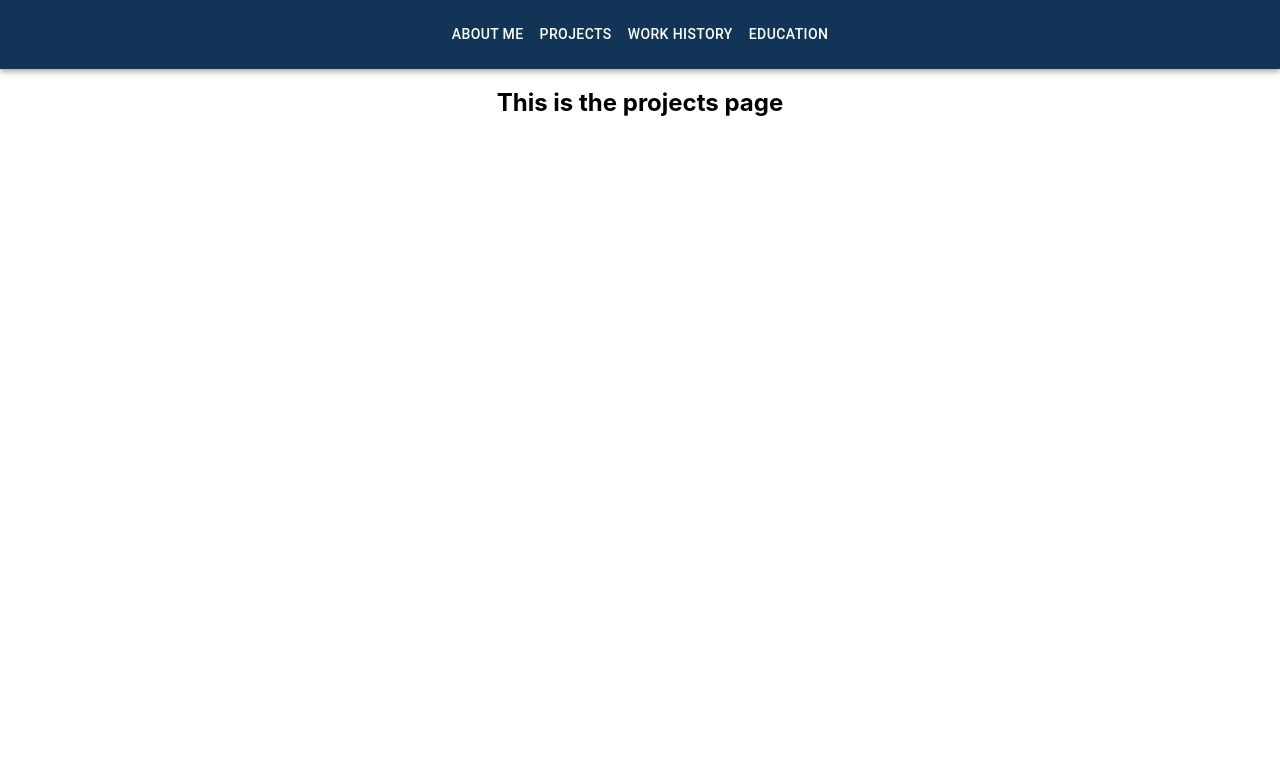
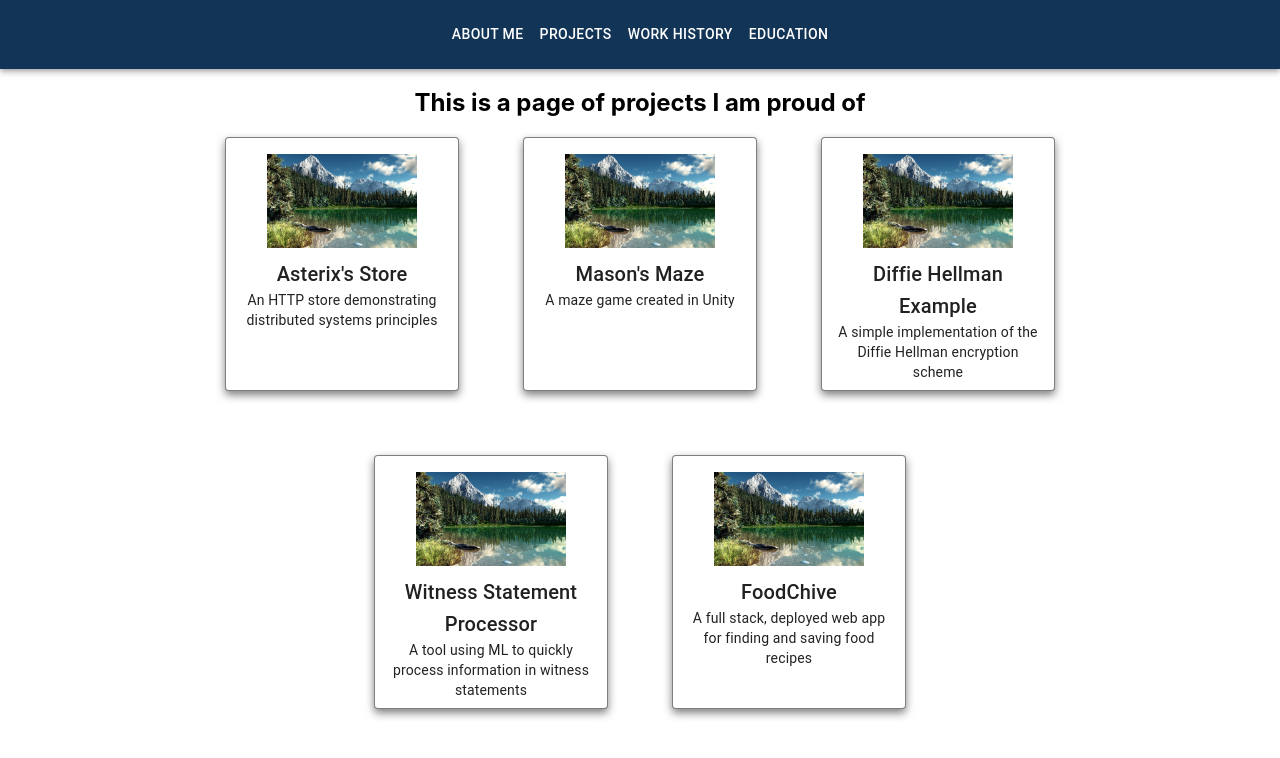
Before and after one commit to estevens2319/estevens2319.github.io, a React (Create React App) app in the folder eric_website/: page /Projects in a window 1280 px wide. Shown: the top 758 px of the page. Built offline with nearby package versions, Linux system fonts and the light colour scheme; the HTML template or start-up script is replaced by a standard one.

Commit message:
Added projects page with options

```diff
--- a/eric_website/src/App.js
+++ b/eric_website/src/App.js
@@ -5,6 +5,11 @@ import Projects from './projects'
 import Home from './home'
 import Work from './work'
 import Education from './education'
+import Masonsmaze from './masonsmaze';
+import Asterix from './asterix';
+import DiffieHellman from './diffiehellman';
+import WitnessStatementProcessor from './witnessstatements';
+import FoodChive from './foodchive';
 function App() {
   return (
 
@@ -14,6 +19,11 @@ function App() {
           <ResponsiveAppBar />
           <Routes>
             <Route path="/" element={<Home />} />
+            <Route path="/Projects/Masonsmaze" element={<Masonsmaze />} />
+            <Route path="/Projects/Asterix" element={<Asterix />} />
+            <Route path="/Projects/FoodChive" element={<FoodChive />} />
+            <Route path="/Projects/DiffieHellman" element={<DiffieHellman />} />
+            <Route path="/Projects/WitnessStatementProcessor" element={<WitnessStatementProcessor />} />
             <Route path="/Projects" element={<Projects />} />
             <Route path="/Work" element={<Work />} />
             <Route path="/Education" element={<Education />} />
--- a/eric_website/src/ResponsiveAppBar.js
+++ b/eric_website/src/ResponsiveAppBar.js
@@ -11,7 +11,7 @@ const ResponsiveAppBar = () => {
 
     const navigate = useNavigate();
 
-    const SendMessage = (page) => {
+    const buttonClicked = (page) => {
         let path = '';
         switch (page) {
             case 'Projects':
@@ -43,7 +43,7 @@ const ResponsiveAppBar = () => {
                         {pages.map((page) => (
                             <Button
                                 key={page}
-                                onClick={() => SendMessage(page)}
+                                onClick={() => buttonClicked(page)}
                                 sx={{ my: 2, color: 'white', display: 'block' }}
                             >
                                 {page}
--- /dev/null
+++ b/eric_website/src/asterix.js
@@ -0,0 +1,11 @@
+import './App.css';
+
+function Asterix() {
+    return (
+        <div className="Asterix">
+            <h2>This is the Asterix page</h2>
+        </div>
+    );
+}
+
+export default Asterix;
--- /dev/null
+++ b/eric_website/src/diffiehellman.js
@@ -0,0 +1,11 @@
+import './App.css';
+
+function DiffieHellman() {
+    return (
+        <div className="DiffieHellman">
+            <h2>This is the Diffie Hellman page</h2>
+        </div>
+    );
+}
+
+export default DiffieHellman;
--- /dev/null
+++ b/eric_website/src/foodchive.js
@@ -0,0 +1,11 @@
+import './App.css';
+
+function FoodChive() {
+    return (
+        <div className="FoodChive">
+            <h2>This is the FoodChive page</h2>
+        </div>
+    );
+}
+
+export default FoodChive;
--- /dev/null
+++ b/eric_website/src/masonsmaze.js
@@ -0,0 +1,11 @@
+import './App.css';
+
+function Masonsmaze() {
+    return (
+        <div className="Masonsmaze">
+            <h2>This is the Mason's Maze page</h2>
+        </div>
+    );
+}
+
+export default Masonsmaze;
--- /dev/null
+++ b/eric_website/src/projectlist.js
@@ -0,0 +1,9 @@
+const ProjectList = {
+    "Asterix's Store": "An HTTP store demonstrating distributed systems principles",
+    "Mason's Maze": "A maze game created in Unity",
+    "Diffie Hellman Example": "A simple implementation of the Diffie Hellman encryption scheme",
+    "Witness Statement Processor": "A tool using ML to quickly process information in witness statements",
+    "FoodChive": "A full stack, deployed web app for finding and saving food recipes"
+};
+
+export default ProjectList
--- a/eric_website/src/projects.js
+++ b/eric_website/src/projects.js
@@ -1,12 +1,104 @@
 import './App.css';
+import * as React from 'react';
+import Grid from '@mui/material/Grid';
+import Paper from '@mui/material/Paper';
+import Box from '@mui/material/Box';
+import Typography from '@mui/material/Typography';
+import ButtonBase from '@mui/material/ButtonBase';
+import ProjectList from './projectlist';
+import landscape from './landscape.jpg'
+import { useNavigate } from 'react-router-dom';
 
 function Projects() {
+    const spacing = 8;
+    const navigate = useNavigate();
+
+    const handleClick = (page) => {
+            let path = '';
+            switch (page) {
+                case "Asterix's Store":
+                    path = 'Asterix';
+                    break;
+                case "Mason's Maze":
+                    path = 'Masonsmaze';
+                    break;
+                case "Diffie Hellman Example":
+                    path = 'DiffieHellman';
+                    break;
+                case "Witness Statement Processor":
+                    path = 'WitnessStatementProcessor';
+                    break;
+                case "FoodChive":
+                    path = "FoodChive";
+                    break;
+                default:
+                    path = 'Projects';
+                    break;
+            }
+            navigate(path);
+        };
+
+    let projectListJson = {};
+
+    Object.keys(ProjectList).forEach((key) => {
+        projectListJson[key]= ProjectList[key];
+    });
+
     return (
         <div className="projects">
-            <h2>This is the projects page</h2>
+            <h2>This is a page of projects I am proud of</h2>
+                <Grid sx={{ flexGrow: 1 }} container spacing={2} justifyContent="center">
+                <Grid item xs={8}>
+                    <Grid container justifyContent="center" spacing={spacing}>
+                        {Object.keys(projectListJson).map((value) => (
+                            <Grid key={value} item>
+                                <ButtonBase onClick={() => handleClick(value)}>
+                                    <Paper
+                                        sx={{
+                                            height: 220,
+                                            width: 200,
+                                            backgroundColor: (theme) =>
+                                                theme.palette.mode === 'dark' ? '#1A2027' : '#fff',
+                                            boxShadow: '0 4px 8px rgba(0, 0, 0, 0.5)', // Darker shadow
+                                            border: '1px solid rgba(0, 0, 0, 0.5)', // Darker border
+                                            padding: 2,
+                                            display: 'flex',
+                                            flexDirection: 'column',
+                                            alignItems: 'center',
+                                            justifyContent: 'center'
+                                        }}
+
+                                    >
+                                        <Box
+                                            sx={{
+                                                display: 'flex',
+                                                flexDirection: 'column',
+                                                alignItems: 'center',
+                                                justifyContent: 'top',
+                                                height: '100%',
+                                                textAlign: 'center',
+                                            }}
+                                        >
+                                            <img
+                                                src={landscape}
+                                                style={{ marginBottom: 10, maxWidth: '150px', objectFit: 'cover' }}
+                                                alt={value}
+                                            />
+                                            <Typography variant="h6" component="div">
+                                                {value}
+                                            </Typography>
+                                            <Typography variant="body2" component="div">
+                                                {projectListJson[value]}
+                                            </Typography>
+                                        </Box>
+                                    </Paper>
+                                </ButtonBase>
+                            </Grid>
+                        ))}
+                    </Grid>
+                </Grid>
+            </Grid>
         </div>
-
-
     );
 }
 
--- /dev/null
+++ b/eric_website/src/witnessstatements.js
@@ -0,0 +1,11 @@
+import './App.css';
+
+function WitnessStatementProcessor() {
+    return (
+        <div className="WitnessStatementProcessor">
+            <h2>This is the WitnessStatementProcessor page</h2>
+        </div>
+    );
+}
+
+export default WitnessStatementProcessor;
```
Also changed, not shown: eric_website/src/landscape.jpg (added).
